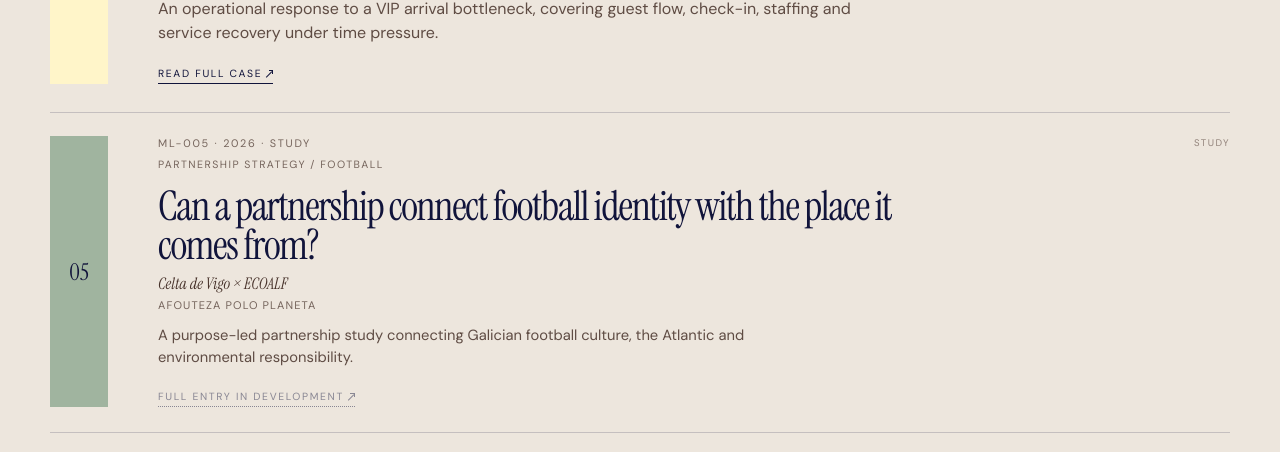
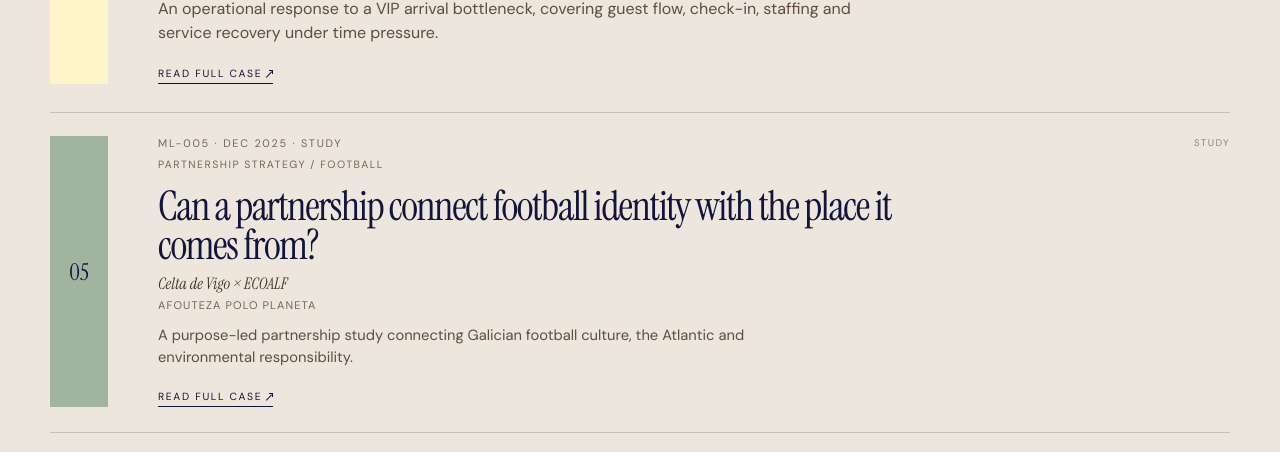
Before and after one commit to martalavina/marta-archive-portfolio, a Next.js app: page /archive in a window 1280 px wide. Shown: the part 2078-2530 px from the top of the page. Built offline with nearby package versions, Linux system fonts and the light colour scheme.

Commit message:
Link Celta Ecoalf study and correct date

```diff
--- a/app/archive/page.js
+++ b/app/archive/page.js
@@ -56,7 +56,7 @@
   {
     id: 'celta-ecoalf',
     code: 'ML-005',
-    date: '2026',
+    date: 'DEC 2025',
     type: 'STUDY',
     category: 'PARTNERSHIP STRATEGY / FOOTBALL',
     title: 'Afouteza Polo Planeta',
@@ -64,6 +64,7 @@
     client: 'Celta de Vigo × ECOALF',
     description: 'A purpose-led partnership study connecting Galician football culture, the Atlantic and environmental responsibility.',
     weight: 'study',
+    href: '/archive/celta-ecoalf',
   },
   {
     id: 'formula-1-governance',
```
